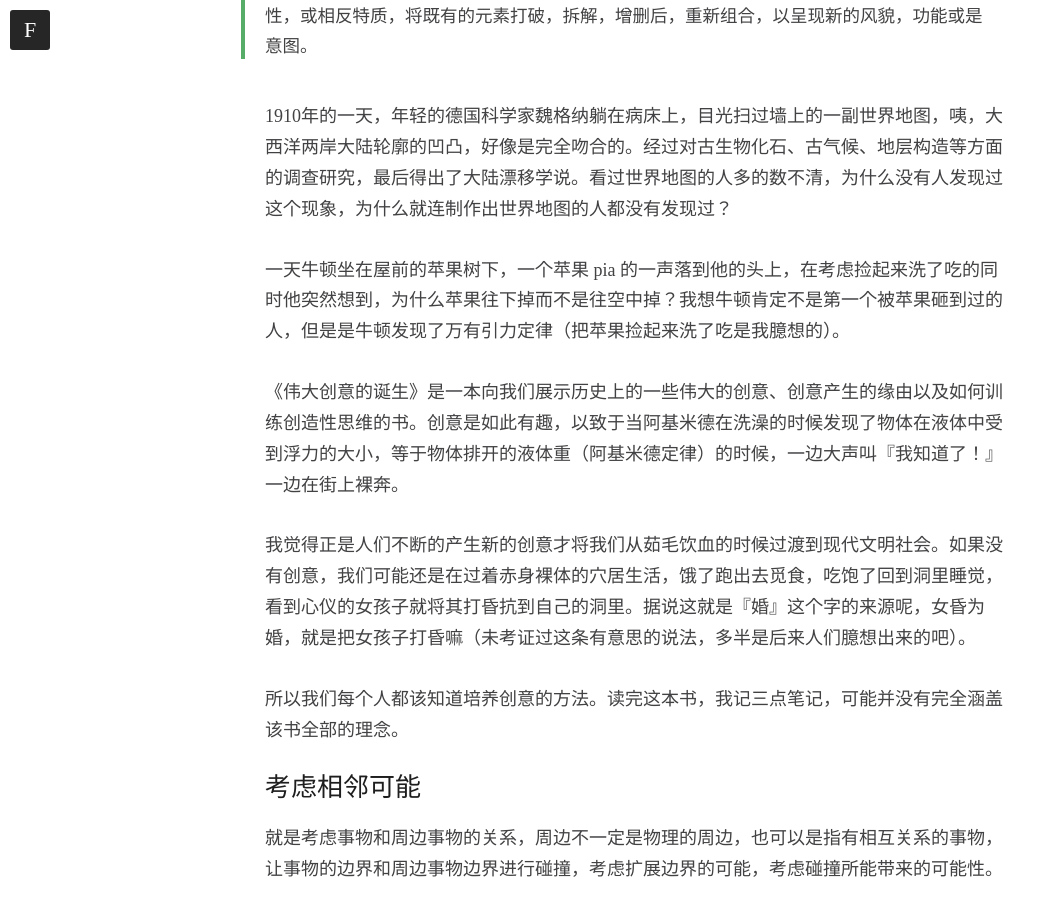
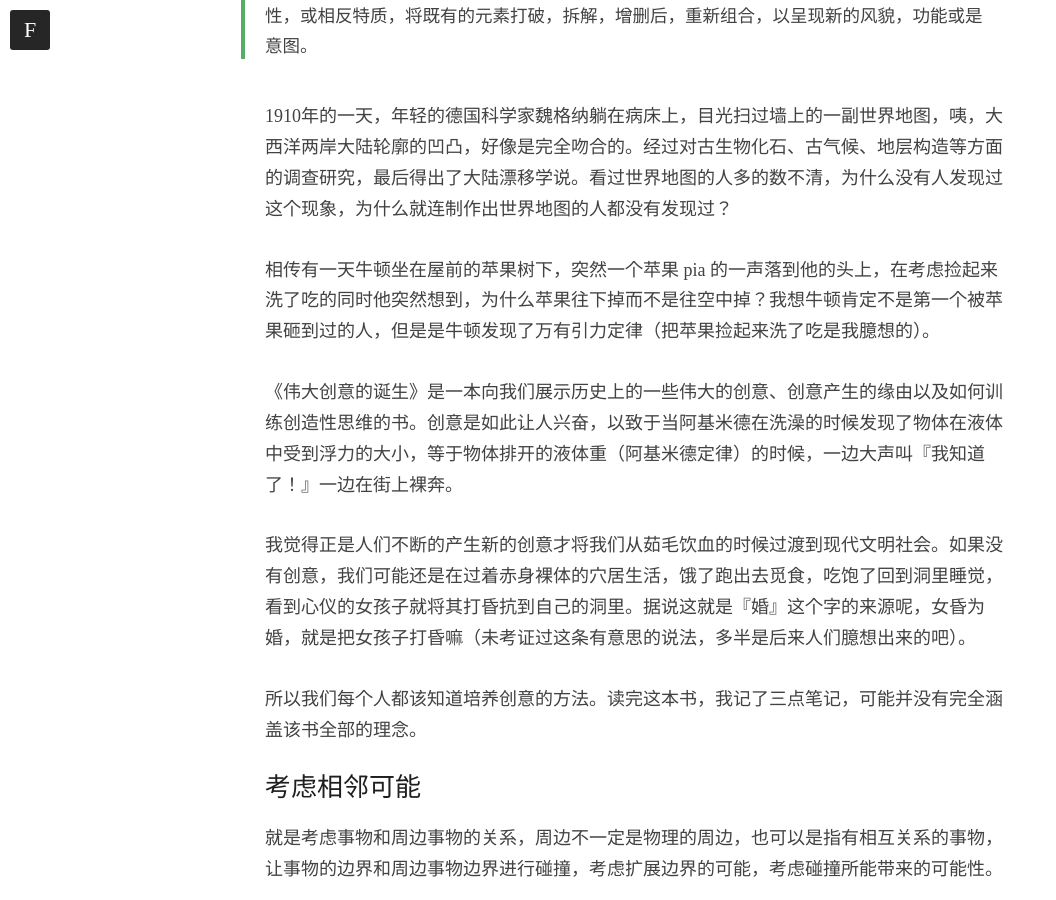
Before and after one commit to waterzhang0423/waterzhang.github.io, a Jekyll site: the page built from _posts/2016-06-12-创意思维——《伟大创意的诞生》.md, in a window 1280 px wide and 900 px high, scrolled down 986 px. Shown: the whole window, without its empty margins (0-1056 px from the left). Built offline with Jekyll 4.4.1, drawn with Linux system fonts in a browser that asks for light colours; some web fonts are replaced; comment, search, counter and statistics services are not loaded; some of the changed text lies outside the part shown.

Commit message:
Update post

```diff
--- a/_posts/2016-06-12-创意思维——《伟大创意的诞生》.md
+++ b/_posts/2016-06-12-创意思维——《伟大创意的诞生》.md
@@ -16,13 +16,13 @@ comments: true
 
 1910年的一天，年轻的德国科学家魏格纳躺在病床上，目光扫过墙上的一副世界地图，咦，大西洋两岸大陆轮廓的凹凸，好像是完全吻合的。经过对古生物化石、古气候、地层构造等方面的调查研究，最后得出了大陆漂移学说。看过世界地图的人多的数不清，为什么没有人发现过这个现象，为什么就连制作出世界地图的人都没有发现过？
 
-一天牛顿坐在屋前的苹果树下，一个苹果 pia 的一声落到他的头上，在考虑捡起来洗了吃的同时他突然想到，为什么苹果往下掉而不是往空中掉？我想牛顿肯定不是第一个被苹果砸到过的人，但是是牛顿发现了万有引力定律（把苹果捡起来洗了吃是我臆想的）。
+相传有一天牛顿坐在屋前的苹果树下，突然一个苹果 pia 的一声落到他的头上，在考虑捡起来洗了吃的同时他突然想到，为什么苹果往下掉而不是往空中掉？我想牛顿肯定不是第一个被苹果砸到过的人，但是是牛顿发现了万有引力定律（把苹果捡起来洗了吃是我臆想的）。
 
-《伟大创意的诞生》是一本向我们展示历史上的一些伟大的创意、创意产生的缘由以及如何训练创造性思维的书。创意是如此有趣，以致于当阿基米德在洗澡的时候发现了物体在液体中受到浮力的大小，等于物体排开的液体重（阿基米德定律）的时候，一边大声叫『我知道了！』一边在街上裸奔。
+《伟大创意的诞生》是一本向我们展示历史上的一些伟大的创意、创意产生的缘由以及如何训练创造性思维的书。创意是如此让人兴奋，以致于当阿基米德在洗澡的时候发现了物体在液体中受到浮力的大小，等于物体排开的液体重（阿基米德定律）的时候，一边大声叫『我知道了！』一边在街上裸奔。
 
 我觉得正是人们不断的产生新的创意才将我们从茹毛饮血的时候过渡到现代文明社会。如果没有创意，我们可能还是在过着赤身裸体的穴居生活，饿了跑出去觅食，吃饱了回到洞里睡觉，看到心仪的女孩子就将其打昏抗到自己的洞里。据说这就是『婚』这个字的来源呢，女昏为婚，就是把女孩子打昏嘛（未考证过这条有意思的说法，多半是后来人们臆想出来的吧）。
 
-所以我们每个人都该知道培养创意的方法。读完这本书，我记三点笔记，可能并没有完全涵盖该书全部的理念。
+所以我们每个人都该知道培养创意的方法。读完这本书，我记了三点笔记，可能并没有完全涵盖该书全部的理念。
 
 ## 考虑相邻可能
 
```
Also changed, not shown: other parts of _posts/2016-06-12-创意思维——《伟大创意的诞生》.md (+1 -1 lines).
